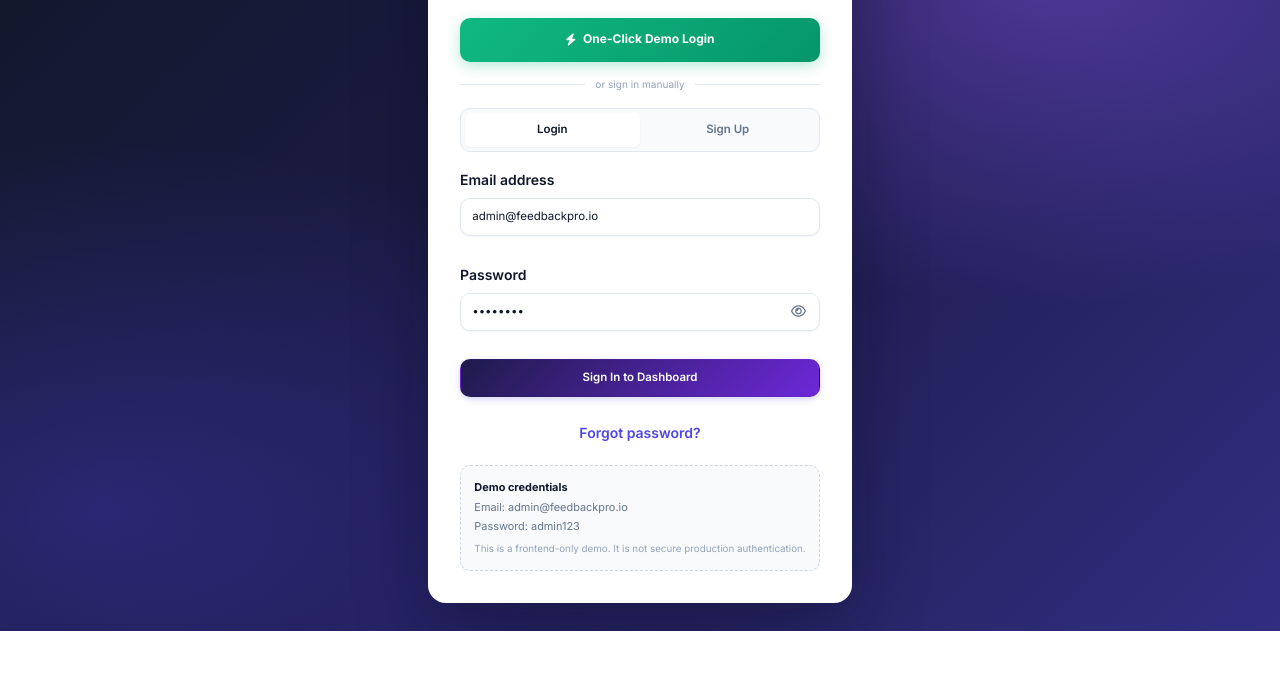
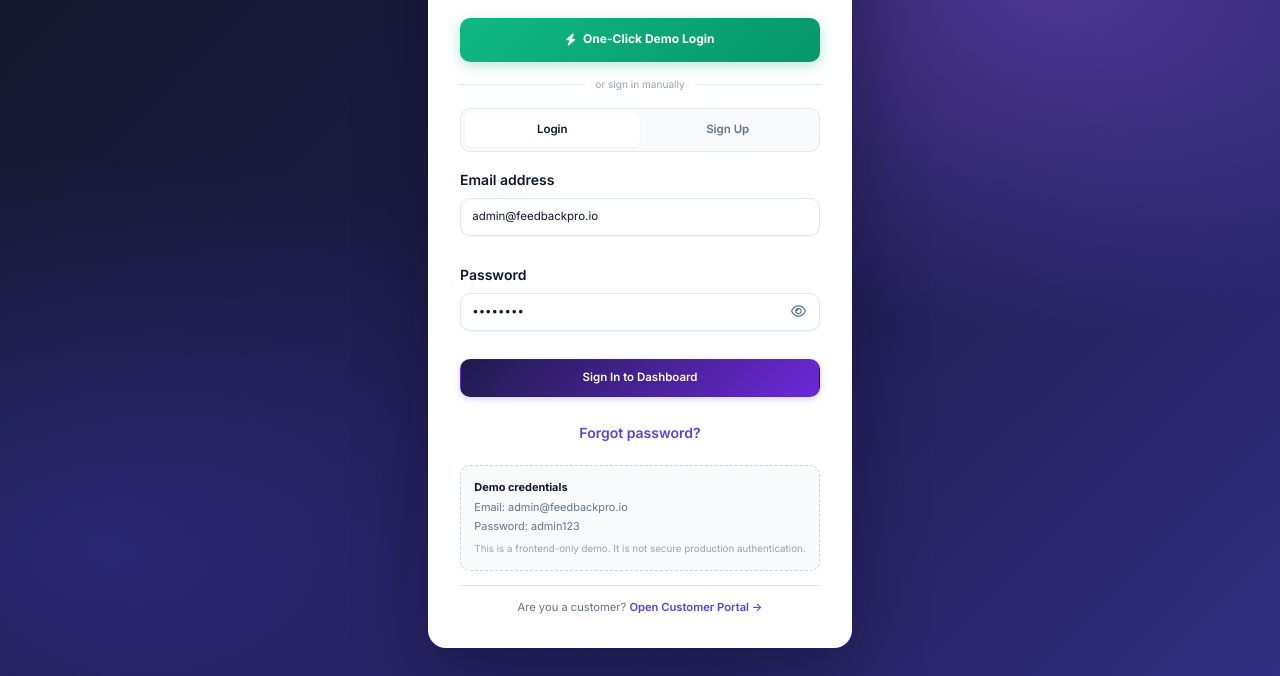
Before and after one commit to Deepak-prajapati7/customer-feedback-analytics, a plain HTML site: page login.html in a window 1280 px wide. Shown: the part 177-853 px from the top of the page. Before the commit the page ends 808 px from the top, so only its background shows below. Drawn offline with Linux system fonts and the light colour scheme.

Commit message:
feat: add navigation links to customer portal in main dashboard and login page

```diff
--- a/login.html
+++ b/login.html
@@ -91,6 +91,11 @@
           <p>Password: admin123</p>
           <small>This is a frontend-only demo. It is not secure production authentication.</small>
         </div>
+
+        <div class="customer-portal-entry" style="margin-top: 1rem; padding-top: 0.9rem; border-top: 1px solid var(--line); text-align: center; font-size: 0.8rem; color: var(--muted);">
+          Are you a customer?
+          <a href="customer-portal.html" style="color: var(--primary); font-weight: 600; text-decoration: none;">Open Customer Portal &rarr;</a>
+        </div>
       </div>
     </div>
 
```
Also changed, not shown: index.html (+4 -0 lines), js/customer-portal.js (line endings or trailing spaces).
